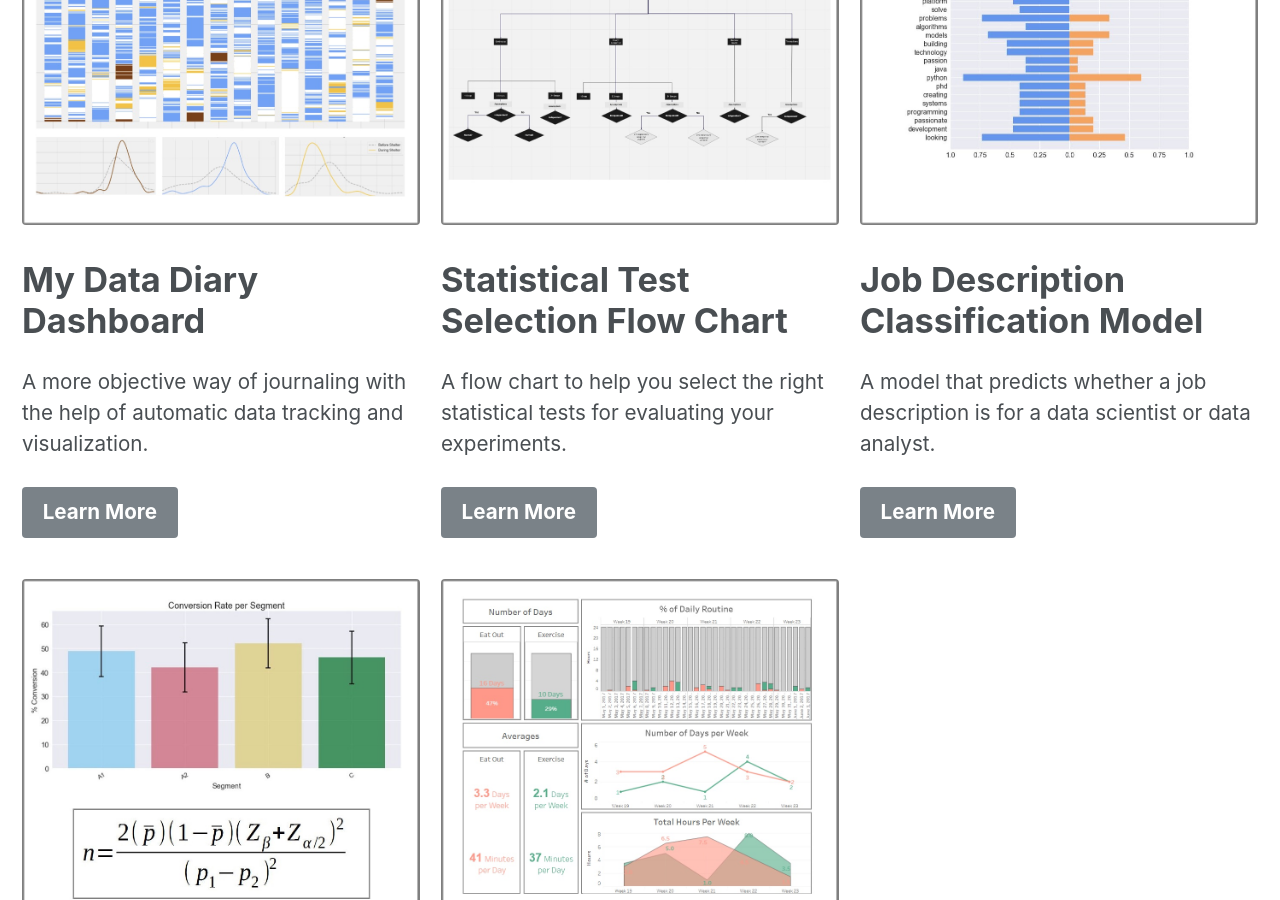
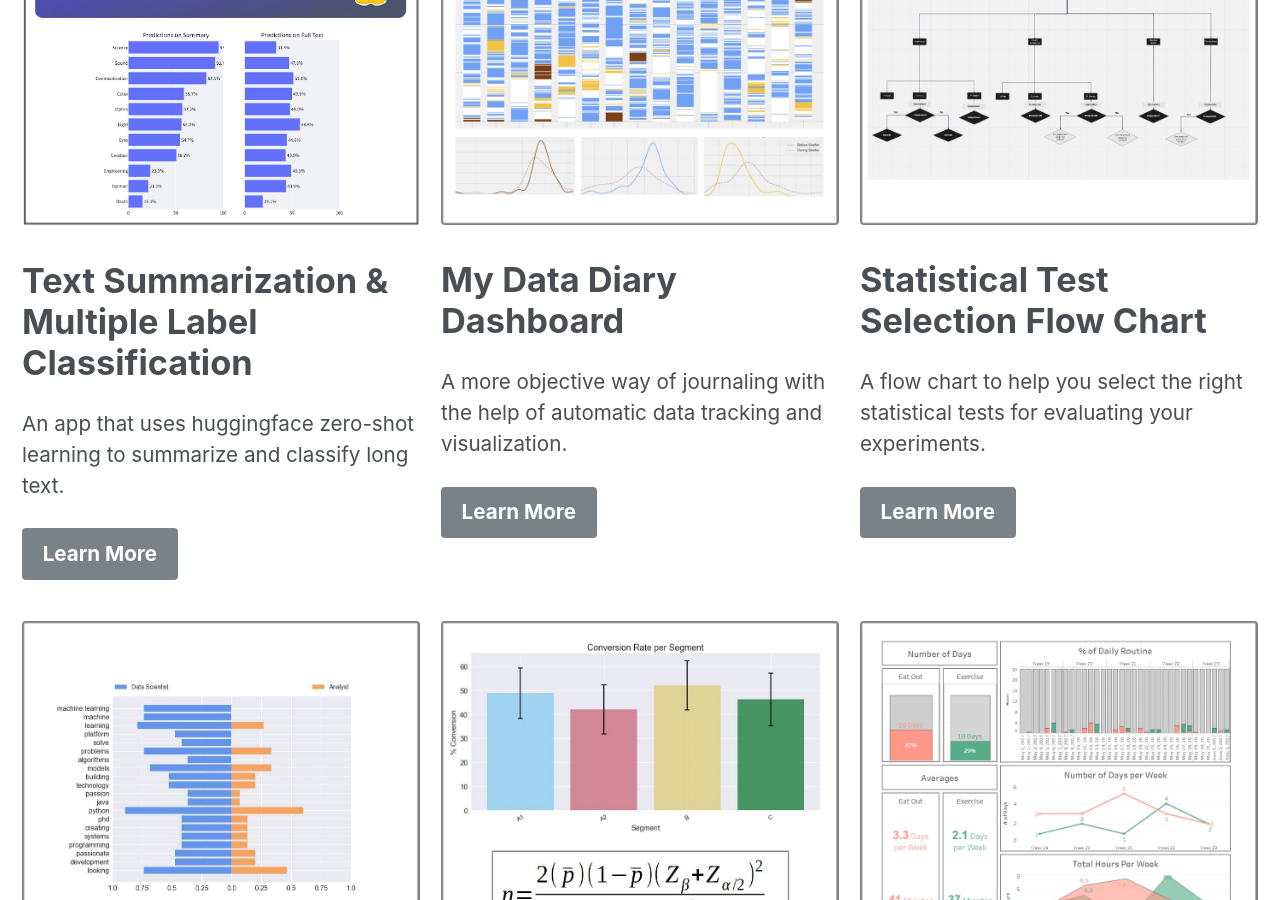
Before and after one commit to pleonova/pleonova.github.io, a Jekyll site: the page built from _pages/projects.md, in a window 1280 px wide and 900 px high, scrolled down 591 px. Built offline with Jekyll 4.4.1, drawn with Linux system fonts in a browser that asks for light colours; nearby versions of some CDN libraries.

Commit message:
Add hf project image and link

```diff
--- a/_pages/projects.md
+++ b/_pages/projects.md
@@ -10,6 +10,13 @@ header:
   caption:
 excerpt: 'A collection of my data projects.'
 feature_row:
+  - image_path: /images/display-hf-multi-label-border.jpg
+    alt: "hf-label"
+    title: "Text Summarization & Multiple Label Classification"
+    excerpt: "An app that uses huggingface zero-shot learning to summarize and classify long text."
+    url: "https://github.com/pleonova/multi-label-long-text"
+    btn_class: "btn--primary"
+    btn_label: "Learn More"
   - image_path: /images/display-data-diary-border.jpg
     alt: "data-diary"
     title: "My Data Diary<br />Dashboard"
```
Also changed, not shown: images/display-hf-multi-label-border.jpg (added).
